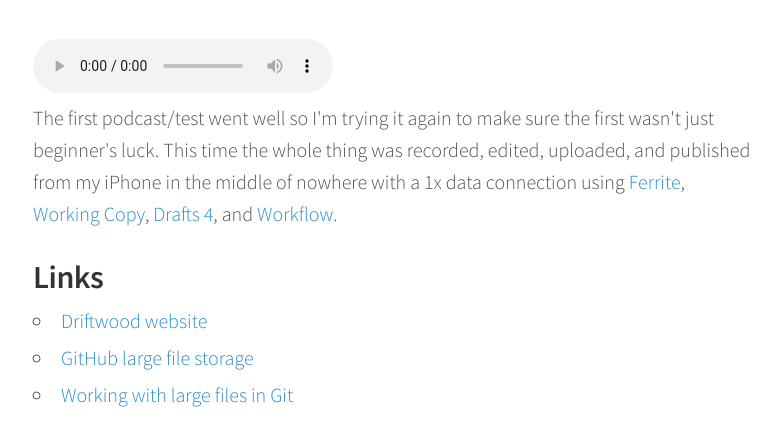
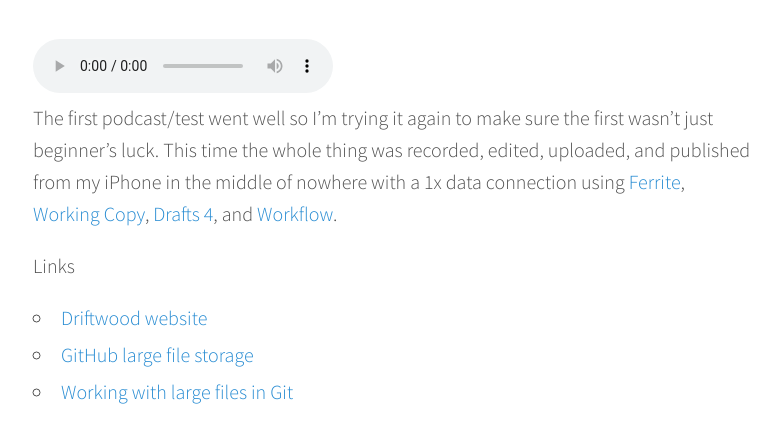
Before and after one commit to LK64076007A/microcast, a Jekyll site: the page built from _posts/2016-01-30-Episode-2:-a-second-test.md, in a window 1280 px wide. Shown: the part 300-746 px from the top of the page, without its empty margins (247-1027 px from the left). Built offline with Jekyll 4.4.1, drawn with Linux system fonts in a browser that asks for light colours.

```diff
--- a/_posts/2016-01-30-Episode-2:-a-second-test.md
+++ b/_posts/2016-01-30-Episode-2:-a-second-test.md
@@ -3,7 +3,17 @@ layout: post
 title: 'Episode 2: A Second Test'
 date: 2016-01-30 11:59:52 -0500
 file: /audio/ep2.m4a
-shownotes: <p>The first podcast/test went well so I'm trying it again to make sure the first wasn't just beginner's luck. This time the whole thing was recorded, edited, uploaded, and published from my iPhone in the middle of nowhere with a 1x data connection using <a href="https://itunes.apple.com/us/app/ferrite-recording-studio/id1018780185?mt=8&amp;uo=4&amp;at=11l4RT">Ferrite</a>, <a href="https://itunes.apple.com/us/app/working-copy-powerful-git/id896694807?mt=8&amp;uo=4&amp;at=11l4RT">Working Copy</a>, <a href="https://itunes.apple.com/us/app/drafts-4-quickly-capture-notes/id905337691?mt=8&amp;uo=4&amp;at=11l4RT">Drafts 4</a>, and <a href="https://itunes.apple.com/us/app/workflow-powerful-automation/id915249334?mt=8&amp;uo=4&amp;at=11l4RT">Workflow</a>.</p><h2>Links</h2><ul><li><a href="http://soitscometothis.net/microcast/">Driftwood website</a></li><li><a href="https://git-lfs.github.com">GitHub large file storage</a></li><li><a href="https://help.github.com/articles/working-with-large-files/">Working with large files in Git</a></li></ul>
+shownotes: The first podcast/test went well so I'm trying it again to make sure the first wasn't just beginner's luck. This time the whole thing was recorded, edited, uploaded, and published from my iPhone in the middle of nowhere with a 1x data connection using [Ferrite](https://itunes.apple.com/us/app/ferrite-recording-studio/id1018780185?mt=8&uo=4&at=11l4RT), [Working Copy](https://itunes.apple.com/us/app/working-copy-powerful-git/id896694807?mt=8&uo=4&at=11l4RT), [Drafts 4](https://itunes.apple.com/us/app/drafts-4-quickly-capture-notes/id905337691?mt=8&uo=4&at=11l4RT), and [Workflow](https://itunes.apple.com/us/app/workflow-powerful-automation/id915249334?mt=8&uo=4&at=11l4RT).
+
+
+  Links
+
+
+ - [Driftwood website](http://soitscometothis.net/microcast/)
+
+ - [GitHub large file storage](https://git-lfs.github.com)
+
+ - [Working with large files in Git](https://help.github.com/articles/working-with-large-files/)
 summary: A second test of this project.
 duration: "2:34" #audio length in min
 length: "2616492" #filesize in bytes
```
Also changed, not shown: _posts/2016-01-28-Episode-1:-in-the-beginning.md (+4 -1 lines).
